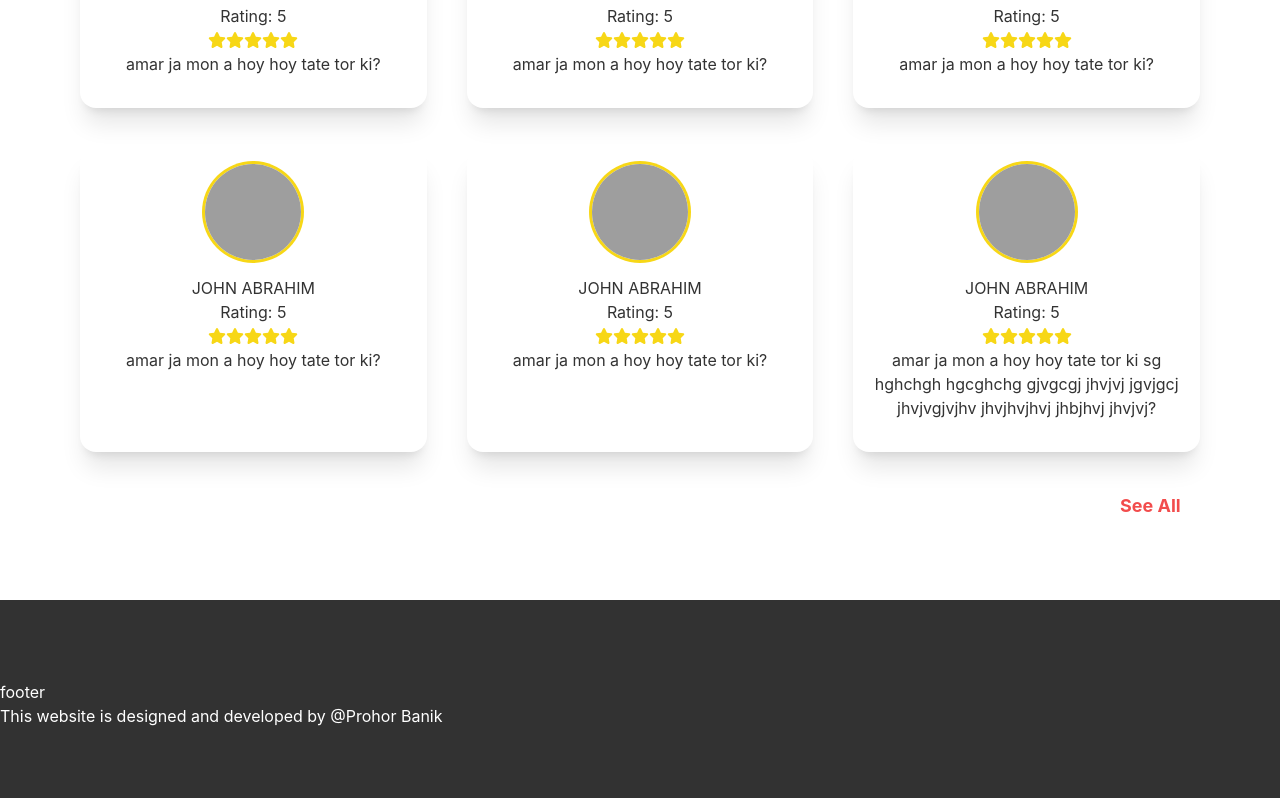
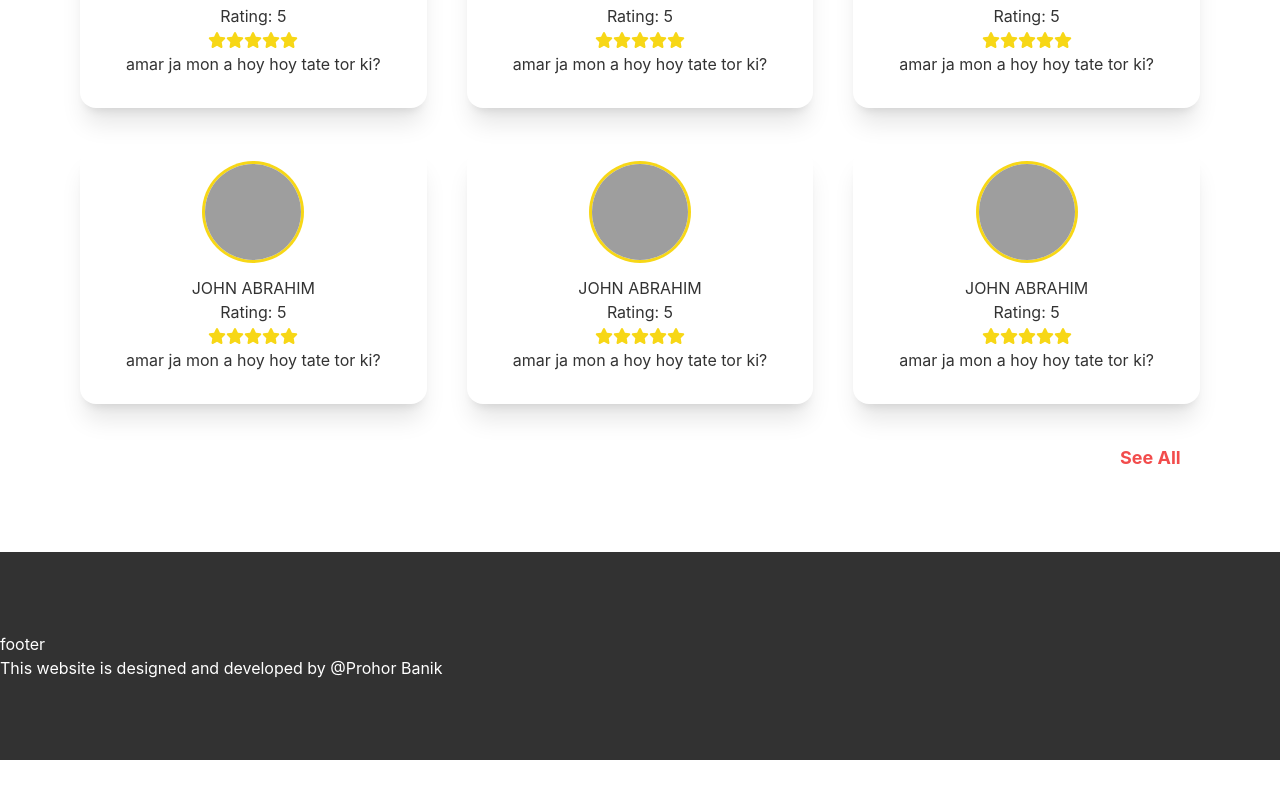
Before and after one commit to Prohor722/gear_bikes_client, a React (Create React App) app: page / in a window 1280 px wide. Shown: the part 2956-3754 px from the top of the page. After the commit the page ends 3716 px from the top, so only its background shows below. Built offline with nearby package versions, Linux system fonts and the light colour scheme; grey boxes are pictures that could not be loaded.

Commit message:
reviews page added

```diff
--- a/package.json
+++ b/package.json
@@ -15,6 +15,7 @@
     "react": "^18.1.0",
     "react-dom": "^18.1.0",
     "react-firebase-hooks": "^5.0.3",
+    "react-query": "^3.39.0",
     "react-router-dom": "^6.3.0",
     "react-scripts": "5.0.1",
     "web-vitals": "^2.1.4"
--- /dev/null
+++ b/public/products.json
@@ -0,0 +1,8 @@
+[
+    { "_id":1, "name": "engine", "desc":"a engine ldwhb djbd sbcjshjs sndjsbjdbsjd  djsbdjsbdj ddjsbjesjfs sjfhsbfbf sjbfjsjf", "price": 500, "minQuantity": 150, "available": 12000, "img": "https://encrypted-tbn0.gstatic.com/images?q=tbn:ANd9GcRO7CAE65XFjF6_Cyk6Wtw_zea4VJcsSpqzoSGzuwecTNXmxAEct1Ccc2J1Px7r4ehk9jM&usqp=CAU"},
+    { "_id":2, "name": "engine", "desc":"a engine ldwhb djbd sbcjshjs sndjsbjdbsjd  djsbdjsbdj ddjsbjesjfs sjfhsbfbf sjbfjsjf", "price": 500, "minQuantity": 150, "available": 12000, "img": "https://encrypted-tbn0.gstatic.com/images?q=tbn:ANd9GcRO7CAE65XFjF6_Cyk6Wtw_zea4VJcsSpqzoSGzuwecTNXmxAEct1Ccc2J1Px7r4ehk9jM&usqp=CAU"},
+    { "_id":3, "name": "engine", "desc":"a engine ldwhb djbd sbcjshjs sndjsbjdbsjd  djsbdjsbdj ddjsbjesjfs sjfhsbfbf sjbfjsjf", "price": 500, "minQuantity": 150, "available": 12000, "img": "https://encrypted-tbn0.gstatic.com/images?q=tbn:ANd9GcRO7CAE65XFjF6_Cyk6Wtw_zea4VJcsSpqzoSGzuwecTNXmxAEct1Ccc2J1Px7r4ehk9jM&usqp=CAU"},
+    { "_id":4, "name": "engine", "desc":"a engine ldwhb djbd sbcjshjs sndjsbjdbsjd  djsbdjsbdj ddjsbjesjfs sjfhsbfbf sjbfjsjf", "price": 500, "minQuantity": 150, "available": 12000, "img": "https://encrypted-tbn0.gstatic.com/images?q=tbn:ANd9GcRO7CAE65XFjF6_Cyk6Wtw_zea4VJcsSpqzoSGzuwecTNXmxAEct1Ccc2J1Px7r4ehk9jM&usqp=CAU"},
+    { "_id":5, "name": "engine", "desc":"a engine ldwhb djbd sbcjshjs sndjsbjdbsjd  djsbdjsbdj ddjsbjesjfs sjfhsbfbf sjbfjsjf", "price": 500, "minQuantity": 150, "available": 12000, "img": "https://encrypted-tbn0.gstatic.com/images?q=tbn:ANd9GcRO7CAE65XFjF6_Cyk6Wtw_zea4VJcsSpqzoSGzuwecTNXmxAEct1Ccc2J1Px7r4ehk9jM&usqp=CAU"},
+    { "_id":6, "name": "engine", "desc":"a engine ldwhb djbd sbcjshjs sndjsbjdbsjd  djsbdjsbdj ddjsbjesjfs sjfhsbfbf sjbfjsjf", "price": 500, "minQuantity": 150, "available": 12000, "img": "https://encrypted-tbn0.gstatic.com/images?q=tbn:ANd9GcRO7CAE65XFjF6_Cyk6Wtw_zea4VJcsSpqzoSGzuwecTNXmxAEct1Ccc2J1Px7r4ehk9jM&usqp=CAU"}
+]
--- /dev/null
+++ b/public/reviews.json
@@ -0,0 +1,8 @@
+[
+    {"_id": 1, "name":"john abrahim", "review": "amar ja mon a hoy hoy tate tor ki?" ,"img": "https://encrypted-tbn0.gstatic.com/images?q=tbn:ANd9GcT6sNAcs6sJqZkqQ4X42oDMe_FBN5-gY0giS8Ov_8_un3cC_6obPLePKy_mGXL5nHN92Vw&usqp=CAU", "rate": 5},
+    {"_id": 2, "name":"john abrahim", "review": "amar ja mon a hoy hoy tate tor ki?" ,"img": "https://encrypted-tbn0.gstatic.com/images?q=tbn:ANd9GcT6sNAcs6sJqZkqQ4X42oDMe_FBN5-gY0giS8Ov_8_un3cC_6obPLePKy_mGXL5nHN92Vw&usqp=CAU", "rate": 5},
+    {"_id": 3, "name":"john abrahim", "review": "amar ja mon a hoy hoy tate tor ki?" ,"img": "https://encrypted-tbn0.gstatic.com/images?q=tbn:ANd9GcT6sNAcs6sJqZkqQ4X42oDMe_FBN5-gY0giS8Ov_8_un3cC_6obPLePKy_mGXL5nHN92Vw&usqp=CAU", "rate": 5},
+    {"_id": 4, "name":"john abrahim", "review": "amar ja mon a hoy hoy tate tor ki?" ,"img": "https://encrypted-tbn0.gstatic.com/images?q=tbn:ANd9GcT6sNAcs6sJqZkqQ4X42oDMe_FBN5-gY0giS8Ov_8_un3cC_6obPLePKy_mGXL5nHN92Vw&usqp=CAU", "rate": 5},
+    {"_id": 5, "name":"john abrahim", "review": "amar ja mon a hoy hoy tate tor ki?" ,"img": "https://encrypted-tbn0.gstatic.com/images?q=tbn:ANd9GcT6sNAcs6sJqZkqQ4X42oDMe_FBN5-gY0giS8Ov_8_un3cC_6obPLePKy_mGXL5nHN92Vw&usqp=CAU", "rate": 5},
+    {"_id": 6, "name":"john abrahim", "review": "amar ja mon a hoy hoy tate tor ki?" ,"img": "https://encrypted-tbn0.gstatic.com/images?q=tbn:ANd9GcT6sNAcs6sJqZkqQ4X42oDMe_FBN5-gY0giS8Ov_8_un3cC_6obPLePKy_mGXL5nHN92Vw&usqp=CAU", "rate": 5}
+]
--- a/src/App.js
+++ b/src/App.js
@@ -10,6 +10,7 @@ import Blog from './pages/Blog'
 import About from './pages/About'
 import Navbar from './components/Navbar';
 import { Route, Routes } from 'react-router-dom';
+import Footer from './components/Footer';
 
 function App() {
   return (
@@ -25,6 +26,8 @@ function App() {
           <Route path='/login' element={<Login/>} />
           <Route path='/signup' element={<SignUp/>} />
         </Routes>
+
+        <Footer/>
     </div>
   );
 }
--- a/src/components/Home/Parts.js
+++ b/src/components/Home/Parts.js
@@ -1,17 +1,13 @@
-import React from 'react';
+import React, { useState } from 'react';
 import { Link } from 'react-router-dom';
 import SingleProduct from './SingleProduct';
 
-const products = [
-    { _id:1, name: 'engine', desc:'a engine ldwhb djbd sbcjshjs sndjsbjdbsjd  djsbdjsbdj ddjsbjesjfs sjfhsbfbf sjbfjsjf', price: 500, minQuantity: 150, available: 12000, img: 'https://encrypted-tbn0.gstatic.com/images?q=tbn:ANd9GcRO7CAE65XFjF6_Cyk6Wtw_zea4VJcsSpqzoSGzuwecTNXmxAEct1Ccc2J1Px7r4ehk9jM&usqp=CAU'},
-    { _id:2, name: 'engine', desc:'a engine ldwhb djbd sbcjshjs sndjsbjdbsjd  djsbdjsbdj ddjsbjesjfs sjfhsbfbf sjbfjsjf', price: 500, minQuantity: 150, available: 12000, img: 'https://encrypted-tbn0.gstatic.com/images?q=tbn:ANd9GcRO7CAE65XFjF6_Cyk6Wtw_zea4VJcsSpqzoSGzuwecTNXmxAEct1Ccc2J1Px7r4ehk9jM&usqp=CAU'},
-    { _id:3, name: 'engine', desc:'a engine ldwhb djbd sbcjshjs sndjsbjdbsjd  djsbdjsbdj ddjsbjesjfs sjfhsbfbf sjbfjsjf', price: 500, minQuantity: 150, available: 12000, img: 'https://encrypted-tbn0.gstatic.com/images?q=tbn:ANd9GcRO7CAE65XFjF6_Cyk6Wtw_zea4VJcsSpqzoSGzuwecTNXmxAEct1Ccc2J1Px7r4ehk9jM&usqp=CAU'},
-    { _id:4, name: 'engine', desc:'a engine ldwhb djbd sbcjshjs sndjsbjdbsjd  djsbdjsbdj ddjsbjesjfs sjfhsbfbf sjbfjsjf', price: 500, minQuantity: 150, available: 12000, img: 'https://encrypted-tbn0.gstatic.com/images?q=tbn:ANd9GcRO7CAE65XFjF6_Cyk6Wtw_zea4VJcsSpqzoSGzuwecTNXmxAEct1Ccc2J1Px7r4ehk9jM&usqp=CAU'},
-    { _id:4, name: 'engine', desc:'a engine ldwhb djbd sbcjshjs sndjsbjdbsjd  djsbdjsbdj ddjsbjesjfs sjfhsbfbf sjbfjsjf', price: 500, minQuantity: 150, available: 12000, img: 'https://encrypted-tbn0.gstatic.com/images?q=tbn:ANd9GcRO7CAE65XFjF6_Cyk6Wtw_zea4VJcsSpqzoSGzuwecTNXmxAEct1Ccc2J1Px7r4ehk9jM&usqp=CAU'},
-    { _id:4, name: 'engine', desc:'a engine ldwhb djbd sbcjshjs sndjsbjdbsjd  djsbdjsbdj ddjsbjesjfs sjfhsbfbf sjbfjsjf', price: 500, minQuantity: 150, available: 12000, img: 'https://encrypted-tbn0.gstatic.com/images?q=tbn:ANd9GcRO7CAE65XFjF6_Cyk6Wtw_zea4VJcsSpqzoSGzuwecTNXmxAEct1Ccc2J1Px7r4ehk9jM&usqp=CAU'},
-]
-
 const Parts = () => {
+    const [products , setProducts] = useState([]);
+    // const { data:reviews} = useQuery('reviews', ()=>fetch('reviews.json').then(res=>res.json()));
+    fetch('products.json')
+    .then(res=>res.json())
+    .then(data=>setProducts(data))
     return (
         <div className='py-0 lg:py-20 bg-base-100'>
             <h2 className='text-4xl font-bold text-center mb-6'>Parts</h2>
--- a/src/components/Home/ReviewSection.js
+++ b/src/components/Home/ReviewSection.js
@@ -1,16 +1,14 @@
-import React from 'react';
+import React, { useState } from 'react';
+import { useQuery } from 'react-query';
 import { Link } from 'react-router-dom';
 import Review from './Review';
 
 const ReviewSection = () => {
-    const reviews = [
-        {_id: 1, name:'john abrahim', review: 'amar ja mon a hoy hoy tate tor ki?' ,img: 'https://encrypted-tbn0.gstatic.com/images?q=tbn:ANd9GcT6sNAcs6sJqZkqQ4X42oDMe_FBN5-gY0giS8Ov_8_un3cC_6obPLePKy_mGXL5nHN92Vw&usqp=CAU', rate: 5},
-        {_id: 2, name:'john abrahim', review: 'amar ja mon a hoy hoy tate tor ki?' ,img: 'https://encrypted-tbn0.gstatic.com/images?q=tbn:ANd9GcT6sNAcs6sJqZkqQ4X42oDMe_FBN5-gY0giS8Ov_8_un3cC_6obPLePKy_mGXL5nHN92Vw&usqp=CAU', rate: 5},
-        {_id: 3, name:'john abrahim', review: 'amar ja mon a hoy hoy tate tor ki?' ,img: 'https://encrypted-tbn0.gstatic.com/images?q=tbn:ANd9GcT6sNAcs6sJqZkqQ4X42oDMe_FBN5-gY0giS8Ov_8_un3cC_6obPLePKy_mGXL5nHN92Vw&usqp=CAU', rate: 5},
-        {_id: 4, name:'john abrahim', review: 'amar ja mon a hoy hoy tate tor ki?' ,img: 'https://encrypted-tbn0.gstatic.com/images?q=tbn:ANd9GcT6sNAcs6sJqZkqQ4X42oDMe_FBN5-gY0giS8Ov_8_un3cC_6obPLePKy_mGXL5nHN92Vw&usqp=CAU', rate: 5},
-        {_id: 5, name:'john abrahim', review: 'amar ja mon a hoy hoy tate tor ki?' ,img: 'https://encrypted-tbn0.gstatic.com/images?q=tbn:ANd9GcT6sNAcs6sJqZkqQ4X42oDMe_FBN5-gY0giS8Ov_8_un3cC_6obPLePKy_mGXL5nHN92Vw&usqp=CAU', rate: 5},
-        {_id: 6, name:'john abrahim', review: 'amar ja mon a hoy hoy tate tor ki sg hghchgh hgcghchg gjvgcgj jhvjvj jgvjgcj jhvjvgjvjhv jhvjhvjhvj jhbjhvj jhvjvj?' ,img: 'https://encrypted-tbn0.gstatic.com/images?q=tbn:ANd9GcT6sNAcs6sJqZkqQ4X42oDMe_FBN5-gY0giS8Ov_8_un3cC_6obPLePKy_mGXL5nHN92Vw&usqp=CAU', rate: 5},
-    ]
+    const [reviews , setReviews] = useState([]);
+    // const { data:reviews} = useQuery('reviews', ()=>fetch('reviews.json').then(res=>res.json()));
+    fetch('reviews.json')
+    .then(res=>res.json())
+    .then(data=>setReviews(data))
     return (
         <div className='py-20 bg-base-100'>
             <h2 className='text-center text-4xl mb-10 font-semibold'>Customer Reviews</h2>
--- /dev/null
+++ b/src/components/Search.js
@@ -0,0 +1,14 @@
+import React from 'react';
+
+const Search = ({onSearch}) => {
+    return (
+        <div>
+            <form onSubmit={onSearch}>
+            <input type="text" name="search" placeholder="Type here" class="input input-bordered input-primary w-full max-w-xs" />
+            <input type="submit" className='btn btn-secondary'>Search</input>
+            </form>
+        </div>
+    );
+};
+
+export default Search;
--- a/src/pages/Home.js
+++ b/src/pages/Home.js
@@ -12,7 +12,6 @@ const Home = () => {
             <Parts/>
             <BusinessSummary/>
             <ReviewSection/>
-            <Footer/>
         </div>
     );
 };
--- a/src/pages/Products.js
+++ b/src/pages/Products.js
@@ -1,11 +1,38 @@
-import React from 'react';
+import { data } from 'autoprefixer';
+import React, { useState } from 'react';
+import SingleProduct from '../components/Home/SingleProduct';
+import Search from '../components/Search';
 
 const Products = () => {
+    const [products , setProducts] = useState([]);
+    // const { data:reviews} = useQuery('reviews', ()=>fetch('reviews.json').then(res=>res.json()));
+    fetch('products.json')
+    .then(res=>res.json())
+    .then(data=>setProducts(data))
+
+    const onSearch = (event) =>{
+        const search = event.target.search.value;
+        console.log(search);
+        const searchProducts = products.filter(p=>p.name.includes(search));
+        // if(searchProducts){
+        //     setProducts(searchProducts);
+        // }
+    }
     return (
-        <div>
-            <h2>Al Products</h2>
+        <div className='my-20'>
+            <h2 className='text-4xl mb-10 font-semibold text-secondary text-center'>All Customer Reviews</h2>
+
+            <div>
+                <Search onSearch={onSearch}/>
+            </div>
+
+            <div className='grid grid-cols-1 lg:grid-cols-3 gap-6 mx-2 lg:mx-20'>
+            {
+                products.map(p=><SingleProduct key={p._id} product={p}/>)
+            }
+            </div>
         </div>
-    );
+    )
 };
 
 export default Products;
--- a/src/pages/Reviews.js
+++ b/src/pages/Reviews.js
@@ -1,9 +1,20 @@
-import React from 'react';
+import React, { useState } from 'react';
+import Review from '../components/Home/Review';
 
 const Reviews = () => {
+    const [reviews , setReviews] = useState([]);
+    // const { data:reviews} = useQuery('reviews', ()=>fetch('reviews.json').then(res=>res.json()));
+    fetch('reviews.json')
+    .then(res=>res.json())
+    .then(data=>setReviews(data))
     return (
-        <div>
-            <h2>All Reviews</h2>
+        <div className='my-20'>
+            <h2 className='text-4xl mb-10 font-semibold text-secondary text-center'>All Customer Reviews</h2>
+            <div className='grid grid-cols-1 lg:grid-cols-3 gap-6 mx-2 lg:mx-20'>
+                {
+                    reviews.map(r=><Review key={r._id} review={r} />)
+                }
+            </div>
         </div>
     );
 };
```
Also changed, not shown: 1 other file (tests, documents, lock files or other folders).
